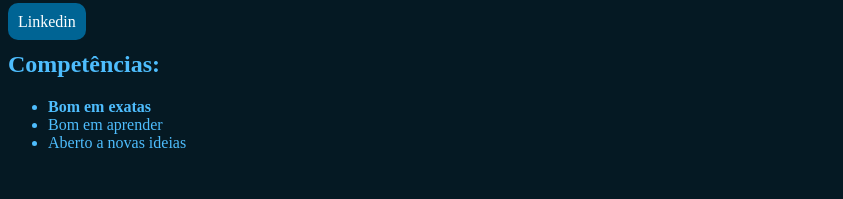
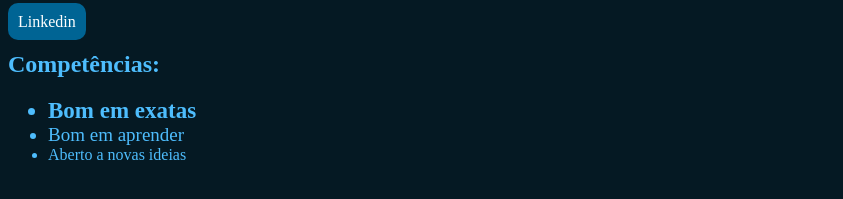
Before and after one commit to Eduardo-Balieiro/Eduardo-Balieiro.github.io, a plain HTML site: page index.html in a window 1280 px wide. Shown: the part 421-620 px from the top of the page, without its empty margins (0-843 px from the left). Drawn offline with Linux system fonts and the light colour scheme.

Commit message:
tamanho das frases da lista

```diff
--- a/index.html
+++ b/index.html
@@ -2,7 +2,7 @@
 <html>
   <head>
     <meta charset="UTF-8" />
-    <title>Aprendendo HTML</title>
+    <title>Meu portfolio</title>
     <style>
       body {
         background-color: #051923;
@@ -30,6 +30,15 @@
       .redonda {
         border-radius: 50%;
       }
+      .e1 {
+        font-size: 23px;
+    }
+    .e2 {
+        font-size: 19px;
+    }
+    .e3 {
+        font-size: 16px;
+    }
 
     </style>
   </head>
@@ -48,9 +57,9 @@
     >
     <h2 class="ultima">Competências:</h2>
     <ul class="ultima">
-      <li><strong>Bom em exatas</strong></li>
-      <li>Bom em aprender</li>
-      <li>Aberto a novas ideias</li>
+      <li class="e1"><strong>Bom em exatas</strong></li>
+      <li class="e2">Bom em aprender</li>
+      <li class="e3">Aberto a novas ideias</li>
     </ul>
   </body>
 </html>
```
